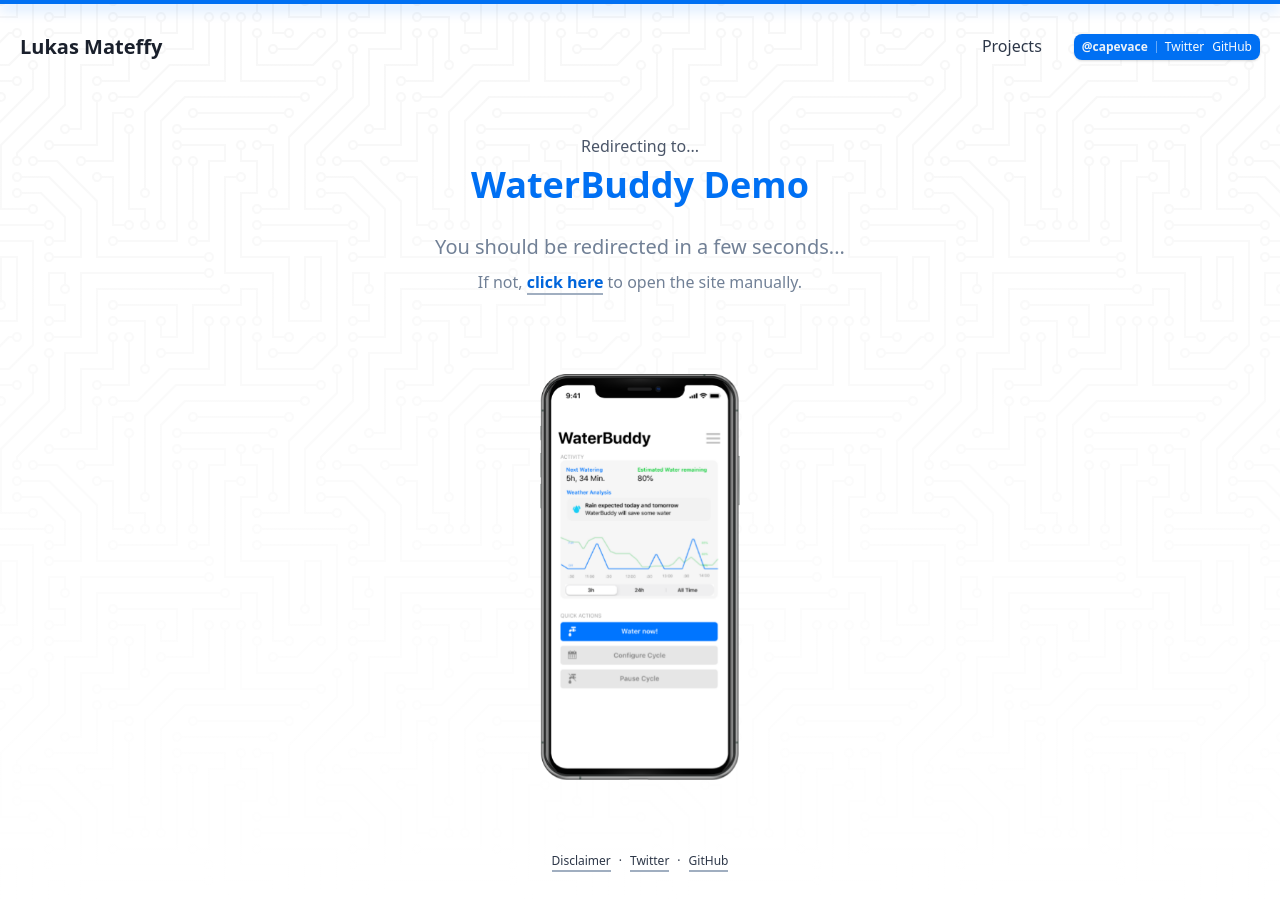
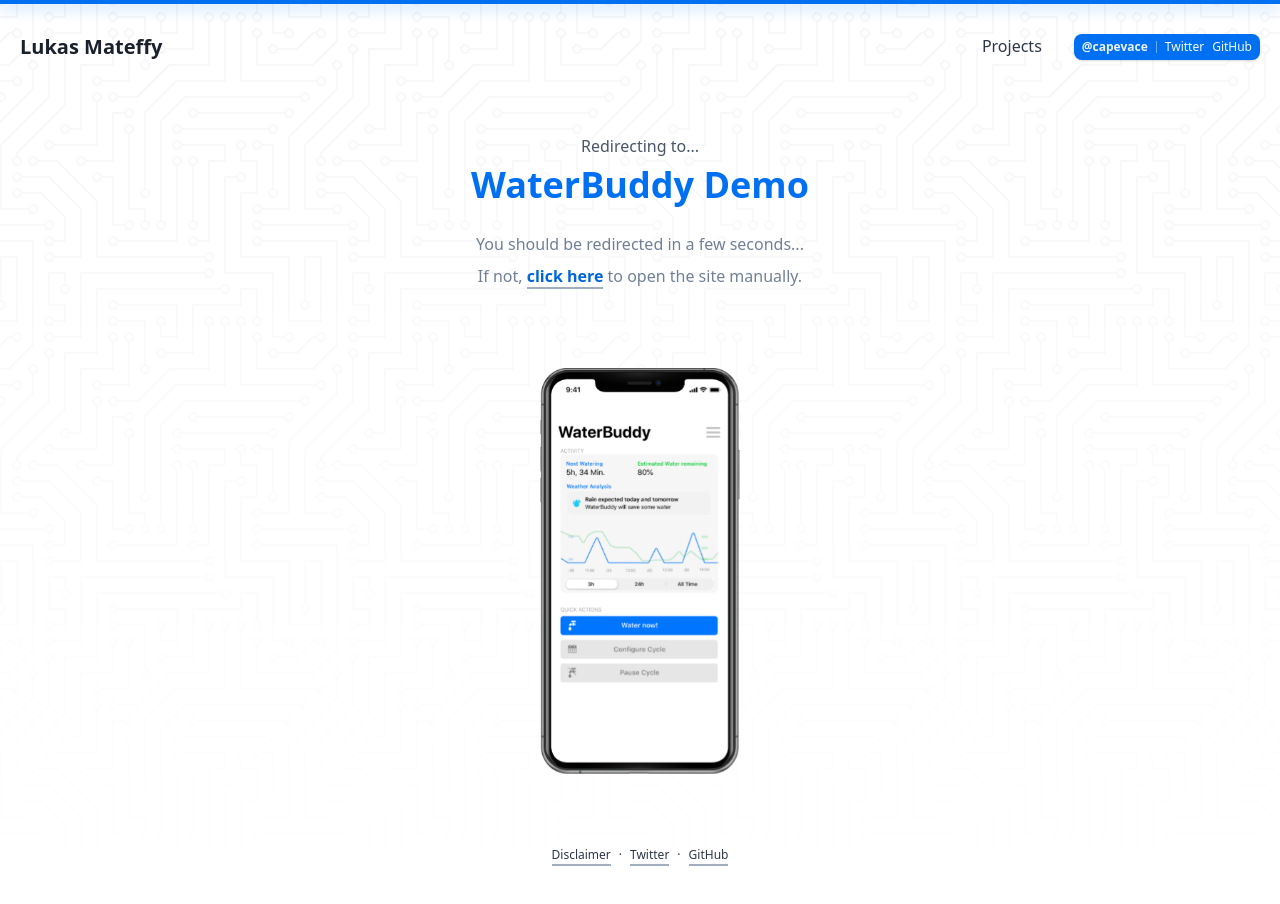
Before and after one commit to Capevace/capevace.github.io, a Jekyll site: the page built from _redirects/waterbuddy.md, in a window 1280 px wide. Built offline with Jekyll 4.4.1, drawn with Linux system fonts in a browser that asks for light colours; some web fonts are replaced.

Commit message:
Updated redirect page

```diff
--- a/_layouts/redirect.html
+++ b/_layouts/redirect.html
@@ -13,7 +13,7 @@ layout: default
 			<span class="text-4xl font-semibold text-gray-900 text-blue-500">{{page.title}}</span>
 		</h1>
 		<h2
-			class="font-medium text-gray-600 text-xl text-center fade-in delay-300 mb-2 sm:mb-2"
+			class="font-medium text-gray-600 text-base text-center fade-in delay-300 mb-2 sm:mb-2"
 		>
 			You should be redirected in a few seconds...
 		</h2>
```
